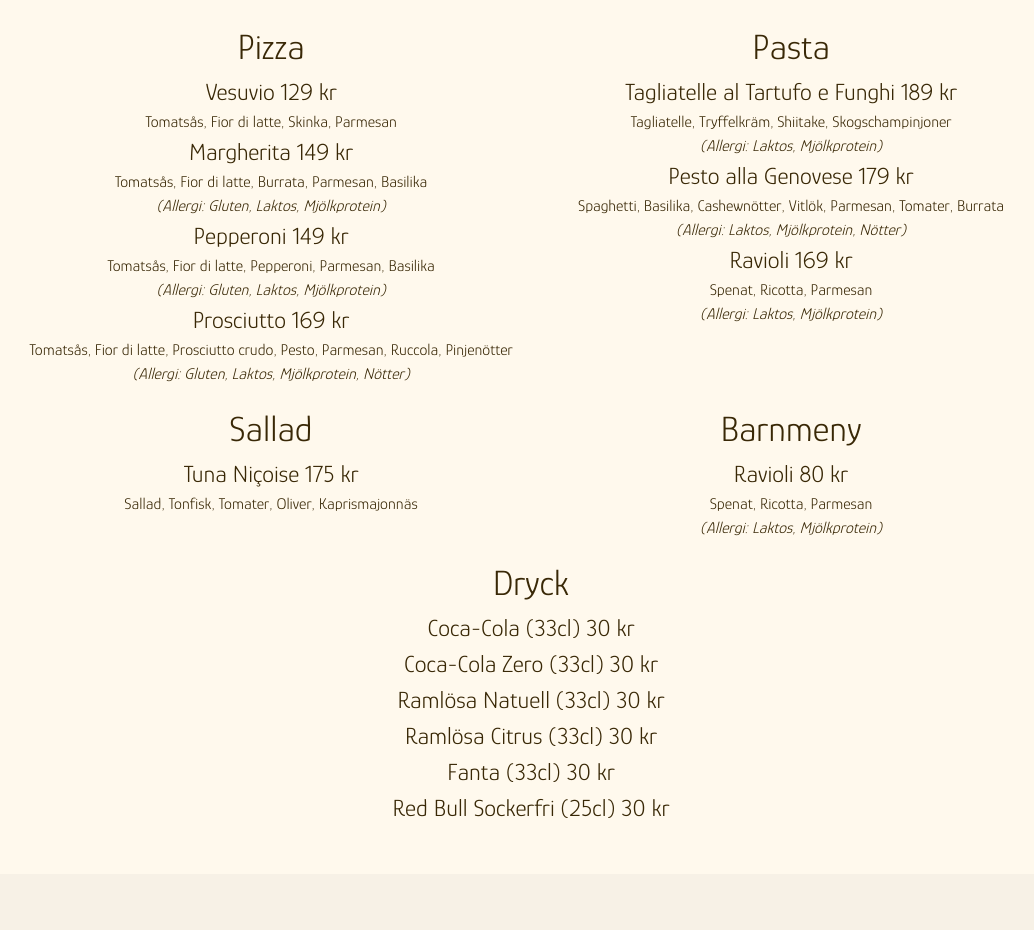
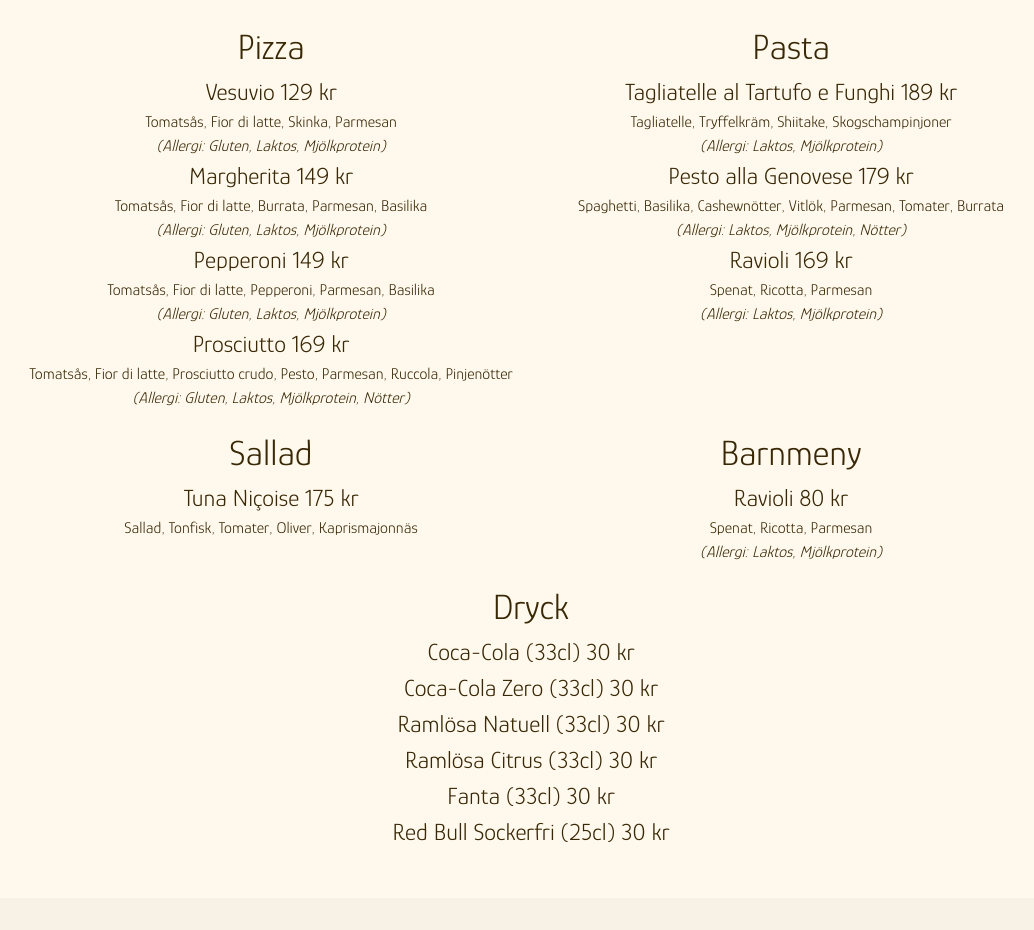
Before and after one commit to Woori-AB/website, a Next.js app: page / in a window 1280 px wide. Shown: the part 1220-2150 px from the top of the page, without its empty margins (109-1143 px from the left). Built offline with nearby package versions, Linux system fonts and the light colour scheme; a web font is replaced by a local one.

Commit message:
add allergy to vesuvio

```diff
--- a/src/app/page.tsx
+++ b/src/app/page.tsx
@@ -150,6 +150,9 @@
               <div className="flex flex-col items-center text-center">
                 <h2>Vesuvio 129 kr</h2>
                 <span>Tomatsås, Fior di latte, Skinka, Parmesan</span>
+                <span className="italic">
+                  (Allergi: Gluten, Laktos, Mjölkprotein)
+                </span>
                 <h2>Margherita 149 kr</h2>
                 <span>
                   Tomatsås, Fior di latte, Burrata, Parmesan, Basilika
```
